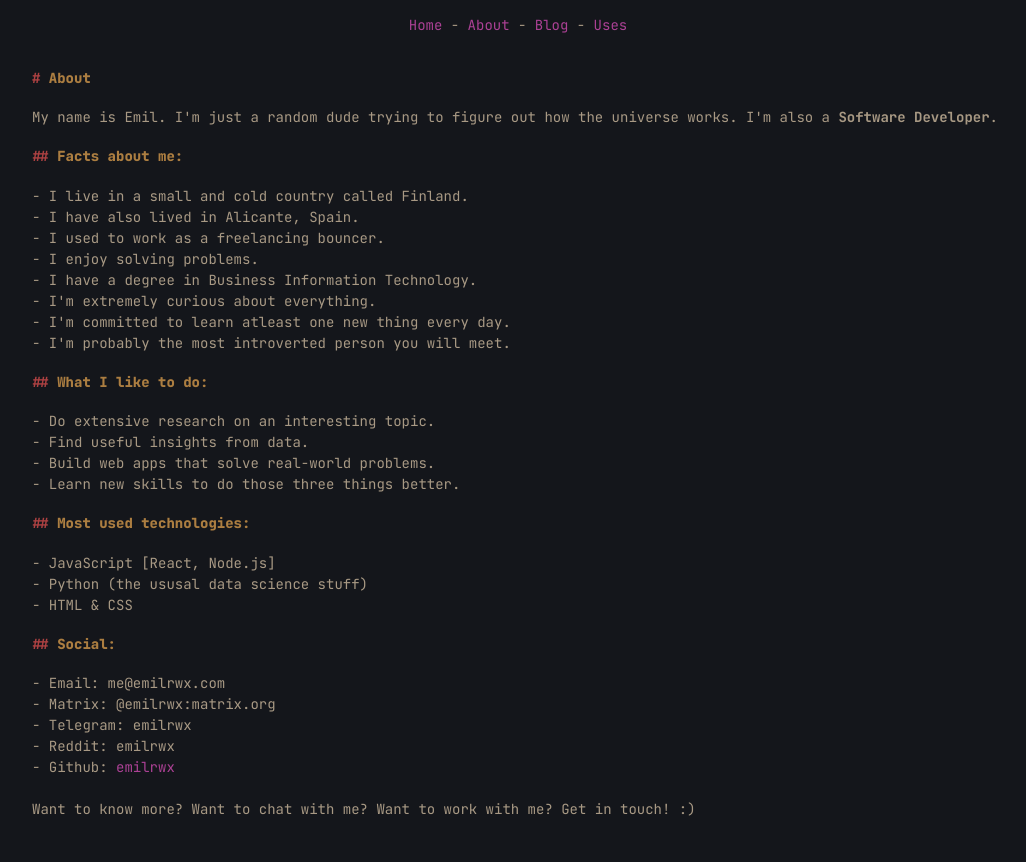
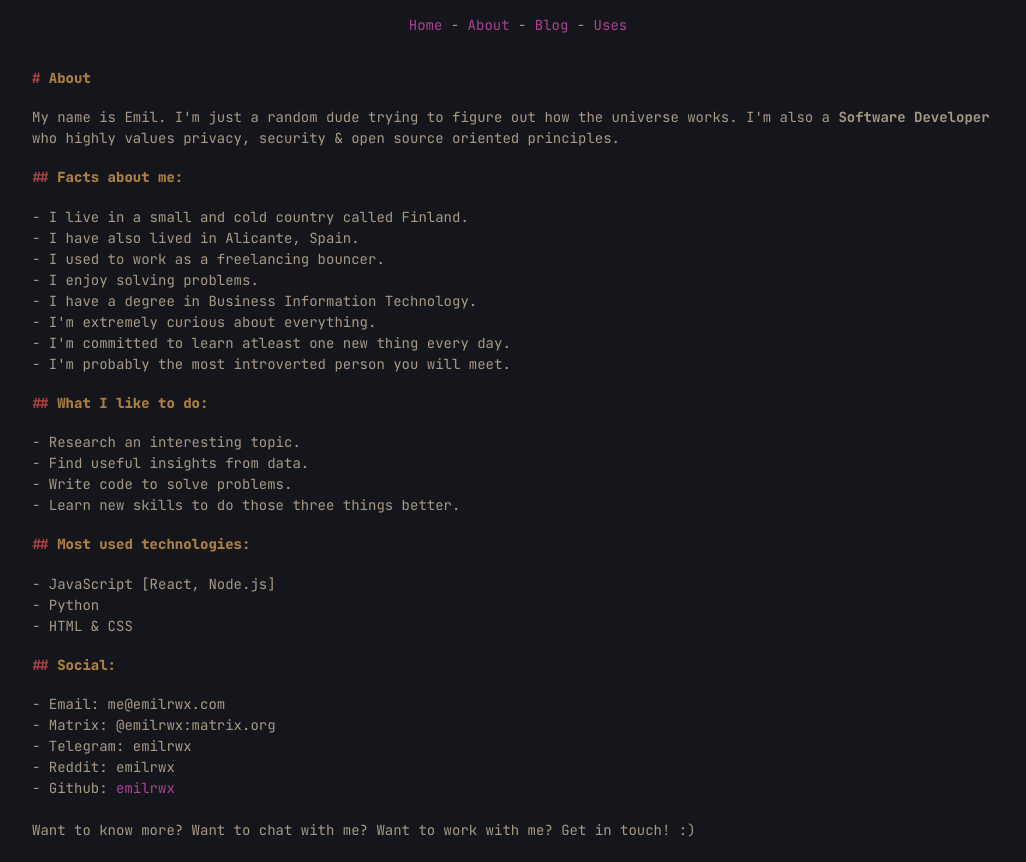
Before and after one commit to emilrwx/emilrwx_website, a Next.js app: page /about in a window 1280 px wide. Shown: the whole page, without its empty margins (122-1148 px from the left). Before the commit the page ends 841 px from the top, so only its background shows below. Built offline with nearby package versions, Linux system fonts and the light colour scheme.

Commit message:
update content

```diff
--- a/pages/about.js
+++ b/pages/about.js
@@ -9,8 +9,8 @@ export default function About () {
       </Head>
       <main>
         <h1>About</h1>
-        <p>My name is Emil. I'm just a random dude trying to figure out how the universe works. I'm also a <strong>Software Developer</strong>.</p>
-        <h2>Facts about me:</h2>
+        <p>My name is Emil. I'm just a random dude trying to figure out how the universe works. I'm also a <strong>Software Developer</strong> who highly values privacy, security & open source oriented principles.</p>
+        <h2>Facts about me: </h2>
         <ul>
           <li>I live in a small and cold country called Finland.</li>
           <li>I have also lived in Alicante, Spain.</li>
@@ -22,22 +22,22 @@ export default function About () {
           <li>I'm probably the most introverted person you will meet.</li>
         </ul>
 
-        <h2>What I like to do:</h2>
+        <h2>What I like to do: </h2>
         <ul>
-          <li>Do extensive research on an interesting topic.</li>
+          <li>Research an interesting topic.</li>
           <li>Find useful insights from data.</li>
-          <li>Build web apps that solve real-world problems.</li>
+          <li>Write code to solve problems.</li>
           <li>Learn new skills to do those three things better.</li>
         </ul>
 
-        <h2>Most used technologies:</h2>
+        <h2>Most used technologies: </h2>
         <ul>
           <li>JavaScript [React, Node.js]</li>
-          <li>Python (the ususal data science stuff)</li>
+          <li>Python</li>
           <li>HTML & CSS</li>
         </ul>
 
-        <h2>Social:</h2>
+        <h2>Social: </h2>
         <ul>
           <li>Email: me@emilrwx.com</li>
           <li>Matrix: @emilrwx:matrix.org</li>
--- a/pages/index.js
+++ b/pages/index.js
@@ -9,7 +9,7 @@ export default function Home () {
       </Head>
       <main>
         <h1>Hi Stranger</h1>
-        <p>Welcome to my corner of the web. On this website I share thoughts about life and career. I will also try my best to write about things I'm interested in, such as software development, machine learning, interesting books, philosophy, privacy, etc.</p>
+        <p>Welcome to my corner of the web. On this website I share thoughts about life and career. I will also try my best to write about things I'm interested in, such as software development, open source, machine learning, books, philosophy, privacy, security, etc.</p>
 
         <h2>Contact:</h2>
         <ul>
```
